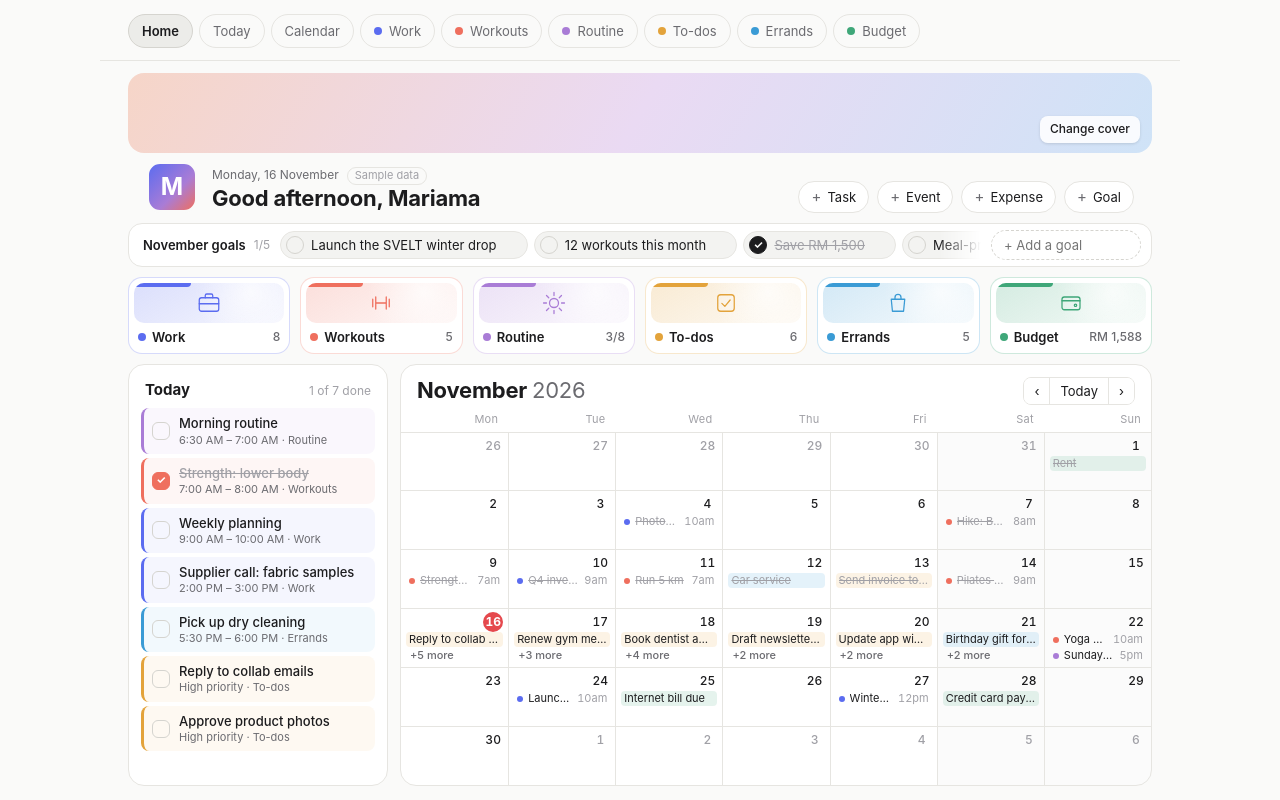
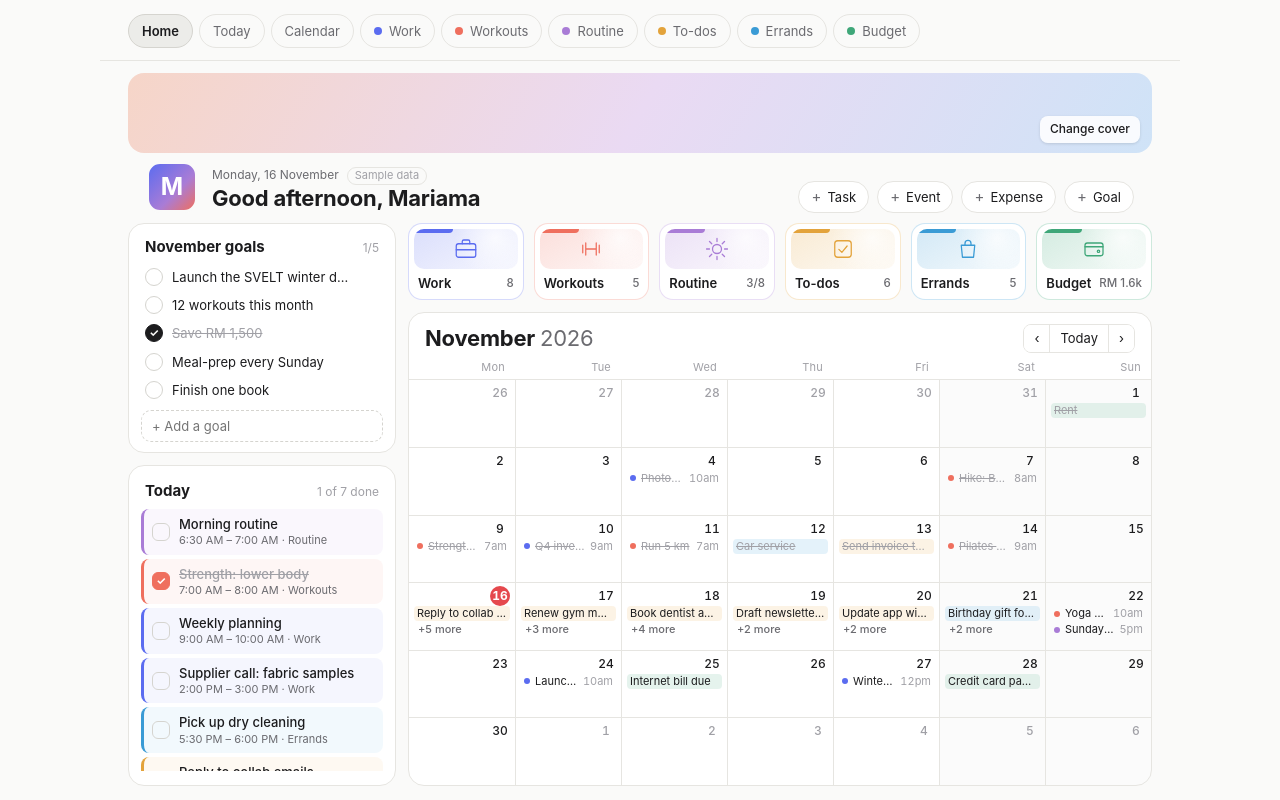
Before and after one commit to mariamasanea-droid/life-hub, a plain HTML site: page index.html in a window 1280 px wide. Drawn offline with Linux system fonts and the light colour scheme.

Commit message:
Desktop Home: November goals as a vertical column beside folders + calendar

```diff
--- a/index.html
+++ b/index.html
@@ -294,6 +294,29 @@ body.deskhome .banner{display:none}
 .ev .tm{color:var(--text3);font-variant-numeric:tabular-nums;flex-shrink:0}
 .ev.dn .x{text-decoration:line-through;color:var(--text3)}
 .ev.more{color:var(--text2);font-weight:500;padding-left:4px}
+
+/* v5: goals column */
+.dmain{flex:1;min-height:0;display:grid;grid-template-columns:268px minmax(0,1fr);gap:12px}
+.dleft,.dright{display:flex;flex-direction:column;gap:12px;min-height:0;min-width:0}
+.dright .ac{flex:1}
+.dgc{background:var(--card);border:1px solid var(--border);border-radius:16px;padding:12px 12px 10px;display:flex;flex-direction:column;gap:6px;min-height:0;flex:0 1 auto;max-height:46%}
+.dgc .sh{display:flex;align-items:baseline;gap:8px;padding:0 4px}
+.dgc .sh .t{font-size:15px;font-weight:650;flex:1}
+.dgc .sh .r{font-size:12px;color:var(--text3)}
+.dgc .gl2{display:flex;flex-direction:column;overflow-y:auto;min-height:0;scrollbar-width:thin}
+.dgc .gi{display:flex;align-items:center;gap:9px;padding:5px 4px;border-radius:8px}
+.dgc .gi:hover{background:var(--subtle)}
+.dgc .gi .check{width:18px;height:18px;border-radius:99px;font-size:11px;line-height:15px}
+.dgc .gi .gt{flex:1;min-width:0;font-size:13px;cursor:pointer;white-space:nowrap;overflow:hidden;text-overflow:ellipsis}
+.dgc .gi .del{border:none;background:none;color:var(--text3);cursor:pointer;font-size:11px;padding:0 4px;opacity:0;transition:opacity .15s}
+.dgc .gi:hover .del{opacity:1}
+.dgc .gadd{border:1px dashed var(--border2);background:transparent;color:var(--text);border-radius:10px;padding:6px 10px;font:inherit;font-size:13px;outline:none;width:100%;flex-shrink:0}
+.dgc .gadd:focus{border-style:solid;background:var(--card)}
+.dleft .dside{flex:1}
+.vf .vl{overflow:hidden;gap:5px}
+.vf .vl>span:nth-child(2){min-width:0;overflow:hidden;text-overflow:ellipsis;white-space:nowrap}
+.vf .vl .n{font-size:11.5px}
+.vf .vl .dot{display:none}
 </style>
 </head>
 <body>
@@ -671,13 +694,13 @@ function vHomeDesk(){
   var head='<div class="dhead"><div class="icon">M</div><div class="gtxt"><div class="eyebrow">Monday, 16 November<span class="samp" title="Made-up example data. Ticks, goals and cover are saved on this device.">Sample data</span></div><div class="h1">'+greet()+', Mariama</div>'+(S.coverNote?'<div class="tiny">'+S.coverNote+'</div>':'')+'</div>'+
     '<div class="qa">'+[["task","Task"],["event","Event"],["expense","Expense"],["goal","Goal"]].map(function(q){return '<button class="qb" data-a="qa" data-v="'+q[0]+'"><span class="pl">+</span>'+q[1]+'</button>'}).join("")+'</div></div>';
   var gd=GOALS.filter(function(g){return g.done}).length;
-  var goals='<div class="dgoals"><div class="gh">November goals<span class="r">'+gd+'/'+GOALS.length+'</span></div><div class="gl">'+GOALS.map(function(g){
-      return '<div class="gchip"><button class="check" data-a="goaltoggle" data-id="'+g.id+'" style="'+(g.done?'background:var(--text);border-color:var(--text);color:var(--bg)':'')+'">'+(g.done?'✓':'')+'</button>'+
+  var goals='<div class="dgc"><div class="sh"><div class="t">November goals</div><div class="r">'+gd+'/'+GOALS.length+'</div></div><div class="gl2">'+GOALS.map(function(g){
+      return '<div class="gi"><button class="check" data-a="goaltoggle" data-id="'+g.id+'" style="'+(g.done?'background:var(--text);border-color:var(--text);color:var(--bg)':'')+'">'+(g.done?'✓':'')+'</button>'+
       '<span class="gt'+(g.done?' done title':'')+'" data-a="goaltoggle" data-id="'+g.id+'" title="'+esc(g.text)+'">'+esc(g.text)+'</span><button class="del" data-a="goaldel" data-id="'+g.id+'" aria-label="Remove goal">✕</button></div>'}).join("")+'</div>'+
     '<input class="gadd" id="goalinput" placeholder="+ Add a goal" maxlength="80" enterkeyhint="done"></div>';
   var folders='<div class="dfold">'+CATS.map(function(k){var f=folderInfo(k);
     return '<div class="vf" data-a="go" data-v="'+k.id+'" title="'+esc(f.x)+'" style="border-color:'+tint(k.color,"40")+'"><div class="vt" style="background:radial-gradient(circle at 78% 22%,rgba(255,255,255,.75),transparent 46%),linear-gradient(150deg,'+tint(k.color,"38")+' 0%,'+tint(k.color,"0F")+' 100%)"><span class="tb" style="background:'+k.color+'"></span>'+icon(k.id,30)+'</div>'+
-      '<div class="vl">'+dot(k.color)+'<span>'+k.label+'</span><span class="n">'+f.n+'</span></div></div>'}).join("")+'</div>';
+      '<div class="vl">'+dot(k.color)+'<span>'+k.label+'</span><span class="n">'+(k.id==="budget"?(function(){var t=totals();return "RM "+(Math.round((t.b-t.s)/100)/10)+"k"})():f.n)+'</span></div></div>'}).join("")+'</div>';
   // side panel
   var sd=S.hday||TODAY,its=ITEMS.filter(function(i){return i.date===sd});
   its=its.filter(function(i){return i.start!=null}).sort(function(a,b){return a.start-b.start}).concat(its.filter(function(i){return i.start==null}));
@@ -697,7 +720,7 @@ function vHomeDesk(){
           :'<div class="ev'+(dd?' dn':'')+'" style="background:'+tint(c,"22")+'"><span class="x">'+esc(i.title)+'</span></div>'}).join("")+'</div></div>'}).join("")+'</div>';
   var cal='<div class="ac"><div class="ach"><div class="mt1">'+MONTHS[m]+' <span>'+y+'</span></div><div class="nav"><button data-a="cm" data-v="-1" aria-label="Previous month">‹</button><button data-a="cm" data-v="0">Today</button><button data-a="cm" data-v="1" aria-label="Next month">›</button></div></div>'+
     '<div class="awd">'+["Mon","Tue","Wed","Thu","Fri","Sat","Sun"].map(function(w){return '<div>'+w+'</div>'}).join("")+'</div>'+grid+'</div>';
-  return '<div class="dh">'+cover+head+goals+folders+'<div class="dcal">'+side+cal+'</div></div>';
+  return '<div class="dh">'+cover+head+'<div class="dmain"><div class="dleft">'+goals+side+'</div><div class="dright">'+folders+cal+'</div></div></div>';
 }
 function fitDesk(){
   var dh=document.querySelector(".dh");if(!dh)return;
```
